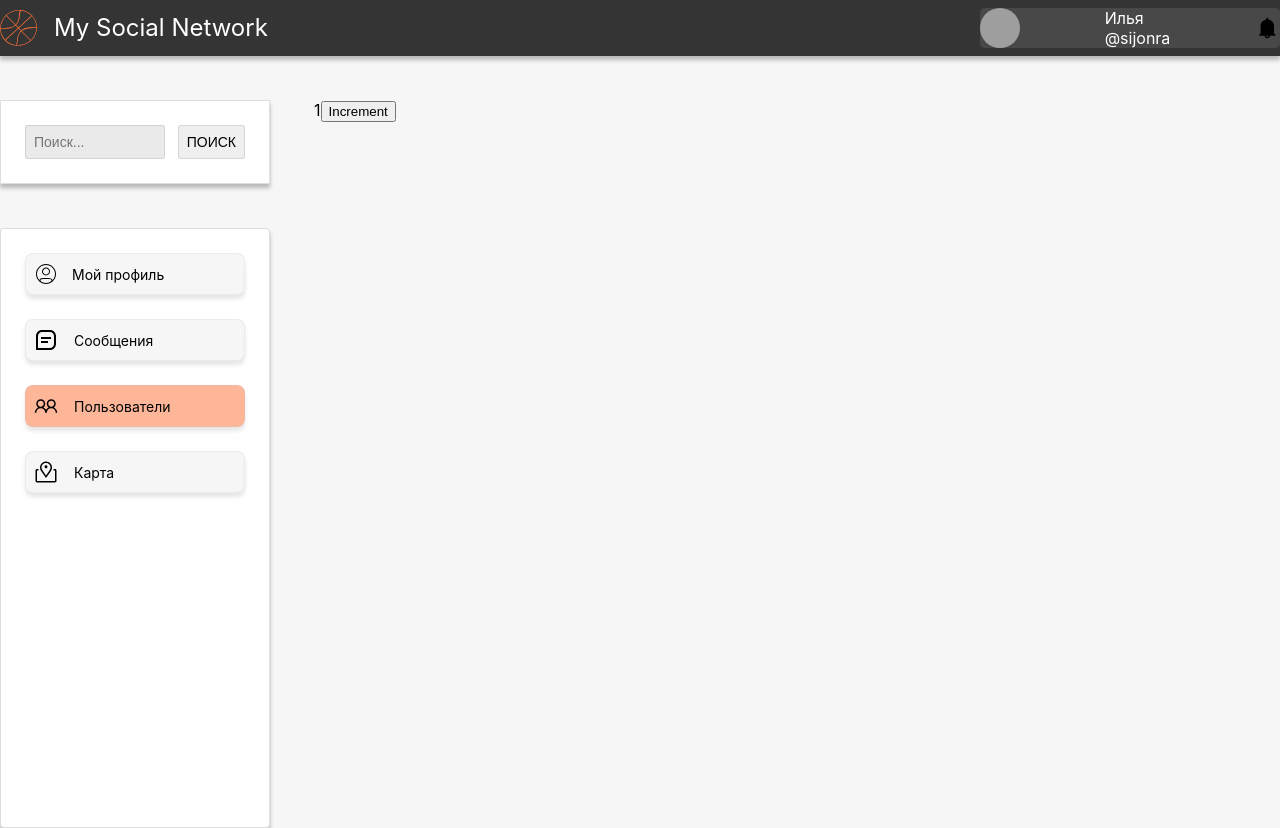
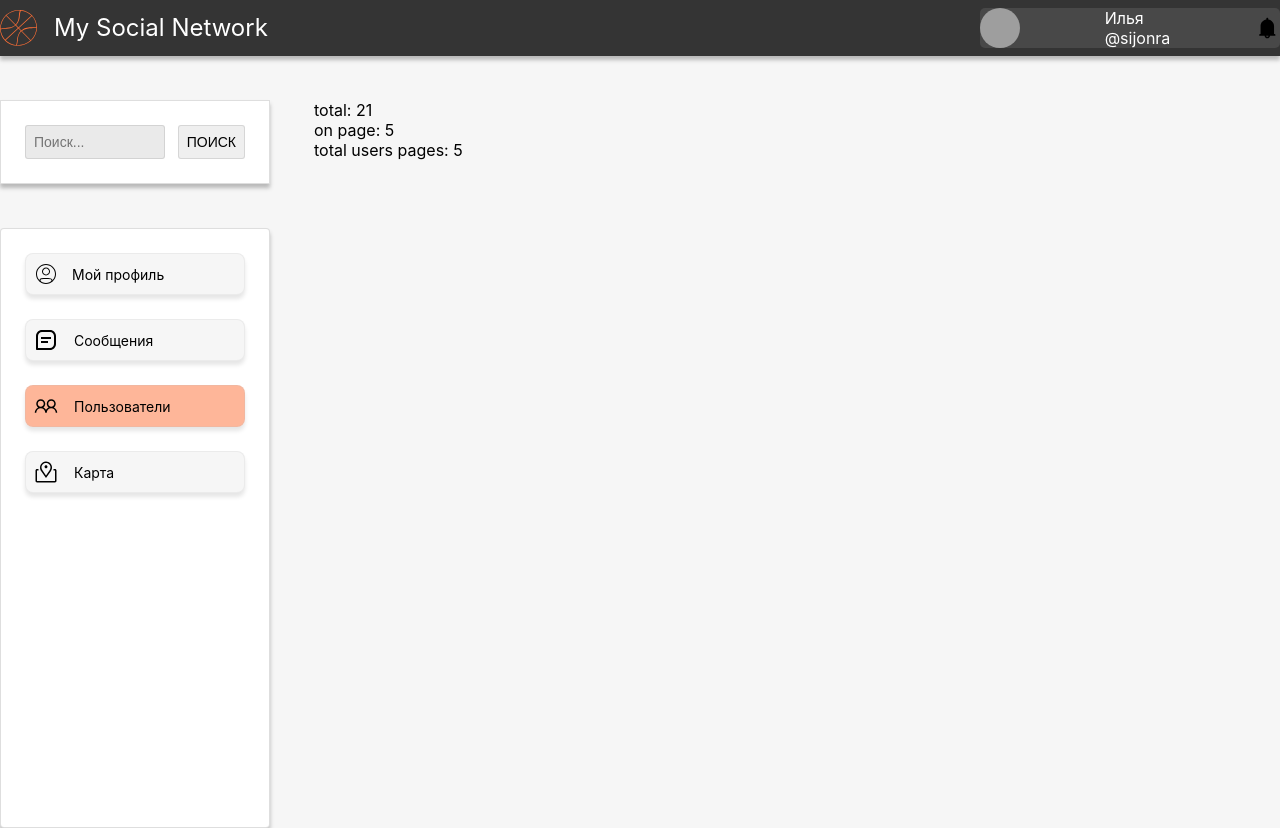
Before and after one commit to Sijonra/MySocialNetwork, a React (Create React App) app: page /users in a window 1280 px wide. Built offline with nearby package versions, Linux system fonts and the light colour scheme; no server answers; grey boxes are pictures that could not be loaded.

Commit message:
added users pages counter

```diff
--- a/src/components/Users/Users.jsx
+++ b/src/components/Users/Users.jsx
@@ -1,13 +1,14 @@
+import axios from "axios";
+
 const Users = (props) =>{
     return(
-        <>
-            {props.page}
-            <button onClick={ ()=>{
-                props.incrementPage();
-            } }>
-                Increment
-            </button>
-        </>
+        <section>
+            total: {props.totalUsersCount}
+            <br/>
+            on page: {props.usersOnPage}
+            <br/>
+            total users pages: {props.totalUsersPages}
+        </section>
     )
 }
 export default Users;
--- a/src/components/Users/UsersContainer.js
+++ b/src/components/Users/UsersContainer.js
@@ -1,14 +1,29 @@
 import React from "react";
 import Users from "./Users";
 import {connect} from "react-redux";
-import {incrementPageAC} from "../../redux/usersPageReducer";
+import {setTotalUsersCountAC} from "../../redux/usersPageReducer";
+import axios from "axios";
 
 class UsersContainer extends React.Component {
+
+    componentDidMount() {
+        const getTotalUsersCount = () =>{
+            axios.get('https://social-network.samuraijs.com/api/1.0/users').then(response=>{
+                console.log(response.data.totalCount);
+                this.props.setTotalUsersCount(response.data.totalCount);
+            })
+        }
+        getTotalUsersCount()
+
+    }
+
     render(){
+        let totalUsersPages = Math.ceil(this.props.totalUsersCount / this.props.usersOnPage);
         return(
             <Users
-                page={this.props.page}
-                incrementPage={this.props.incrementPage}
+                {...this.props}
+                totalUsersPages={totalUsersPages}
+                setTotalUsersCount={this.props.setTotalUsersCount}
             />
         )
     }
@@ -17,16 +32,17 @@ class UsersContainer extends React.Component {
 let mapStateToProps = (state) =>{
     return(
         {
-            page: state.usersPage.page,
+            totalUsersCount: state.usersPage.totalUsersCount,
+            usersOnPage: state.usersPage.usersOnPage,
         }
     )
 }
 
 let mapDispatchToProps = (dispatch) =>{
     return{
-        incrementPage: ()=> {
-            dispatch(incrementPageAC());
-        },
+        setTotalUsersCount: (count)=>{
+            dispatch(setTotalUsersCountAC(count))
+        }
     }
 }
 
--- a/src/redux/usersPageReducer.js
+++ b/src/redux/usersPageReducer.js
@@ -1,22 +1,24 @@
-const INCREMENT = "INCREMENT";
+const SET_TOTAL_USERS_COUNT = "SET_TOTAL_USERS_COUNT";
 
 let initialState = {
-    page: 1,
+    totalUsersCount: 21,
+    usersOnPage: 5,
+
 }
 
 const usersPageReducer = (state = initialState, action) =>{
     switch (action.type){
-        case INCREMENT:{
-            let tmpState = {...state};
-            tmpState.page++;
+        case SET_TOTAL_USERS_COUNT:{
+            let tmpState = {...state}
+            tmpState.totalUsersCount = action.totalUsersCount;
             return tmpState;
         }
         default:{
-            return state;
+            return state
         }
     }
 }
 
-export let incrementPageAC = () => {return{type: INCREMENT}};
+export let setTotalUsersCountAC = (totalUsersCount) => {return{type: SET_TOTAL_USERS_COUNT, totalUsersCount: totalUsersCount}}
 
 export default usersPageReducer;
```
